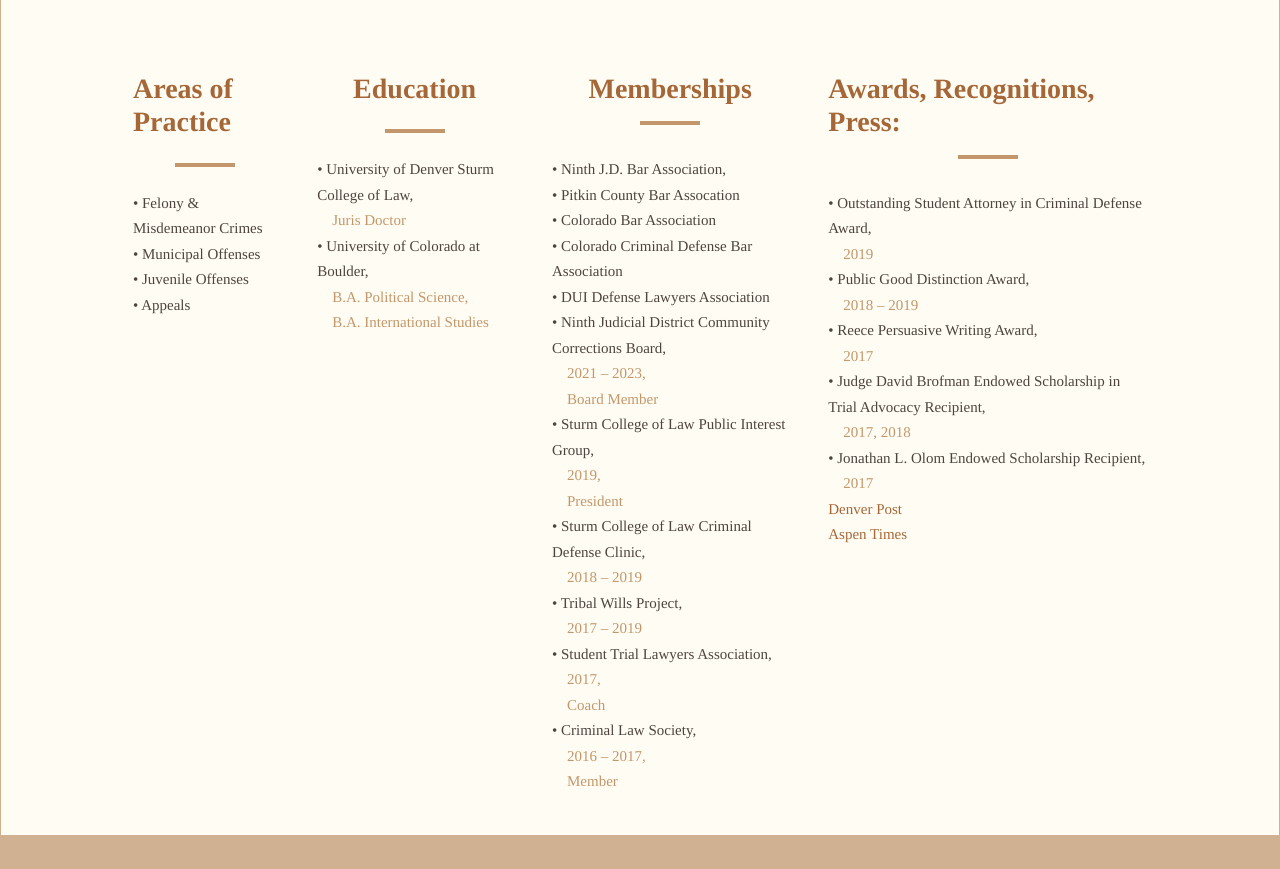
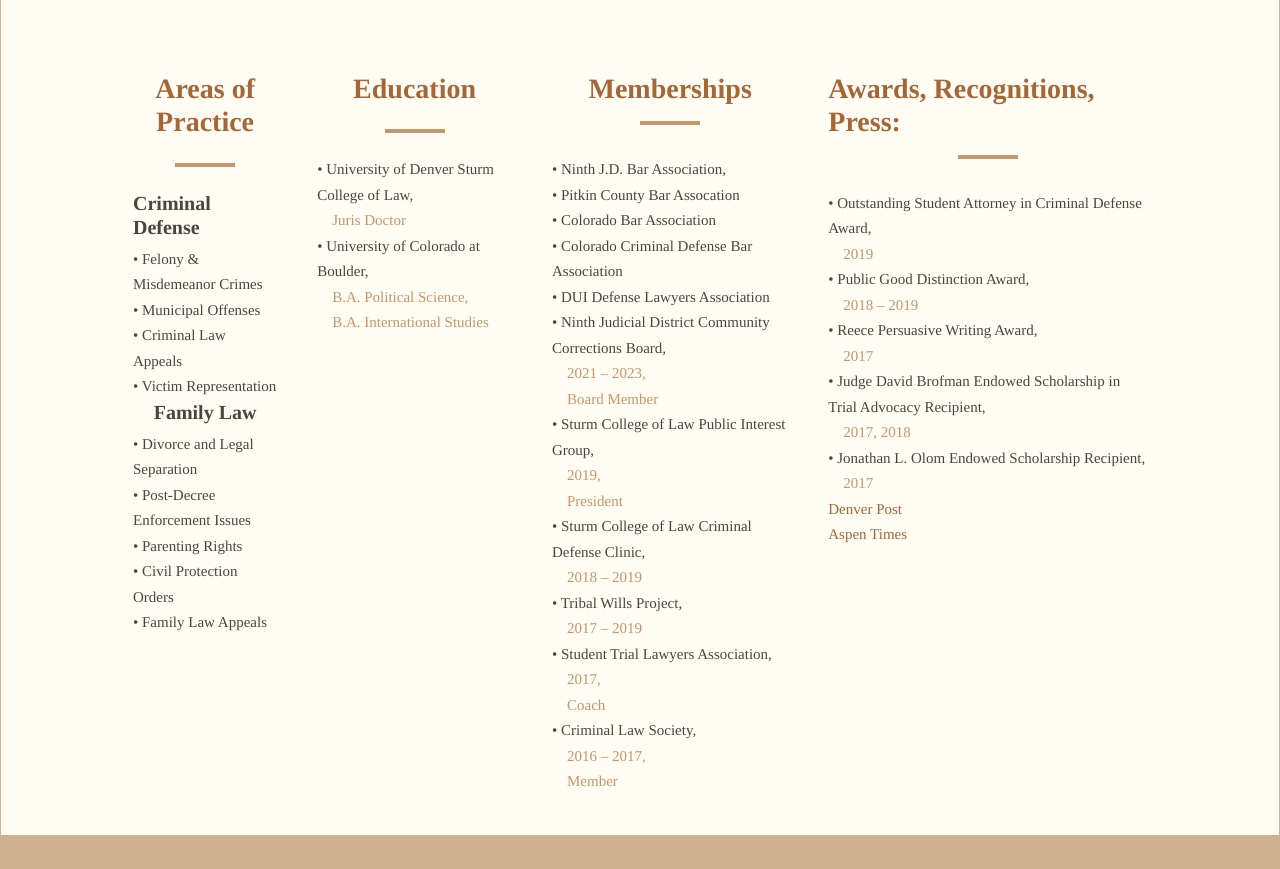
Before and after one commit to Mica-Oz/botanik, a plain HTML site: page attorneys.html in a window 1280 px wide. Shown: the part 4021-4890 px from the top of the page. Drawn offline with nearby package versions, Linux system fonts and the light colour scheme; some packages are replaced by stand-ins of ours; a script that the page names is missing.

Commit message:
kenzies areas of practice

```diff
--- a/attorneys.html
+++ b/attorneys.html
@@ -350,20 +350,35 @@
             "
           >
             <div class="bottom-group" data-aos="fade-down" data-aos-delay="100">
-              <h3>Areas of Practice</h3>
+              <h3 style="text-align: center">Areas of Practice</h3>
               <div class="line"></div>
+              <h5>Criminal Defense</h5>
               <p style="text-indent: 0">
                 • Felony & Misdemeanor Crimes
                 <br />
                 • Municipal Offenses
+                <!-- <br />
+                • Juvenile Offenses -->
                 <br />
-                • Juvenile Offenses
+                • Criminal Law Appeals
                 <br />
-                • Appeals
+                • Victim Representation
+              </p>
+              <h5>Family Law</h5>
+              <p style="text-indent: 0">
+                • Divorce and Legal Separation
+                <br />
+                • Post-Decree Enforcement Issues
+                <br />
+                • Parenting Rights
+                <br />
+                • Civil Protection Orders
+                <br />
+                • Family Law Appeals
               </p>
             </div>
             <div class="bottom-group" data-aos="fade-down" data-aos-delay="150">
-              <h3>Education</h3>
+              <h3 style="text-align: center">Education</h3>
               <div class="line"></div>
               <p style="text-indent: 0">
                 • University of Denver Sturm College of Law,
@@ -383,7 +398,7 @@
               </p>
             </div>
             <div class="bottom-group" data-aos="fade-down" data-aos-delay="200">
-              <h3>
+              <h3 style="text-align: center">
                 Memberships
                 <div class="line"></div>
               </h3>
```
